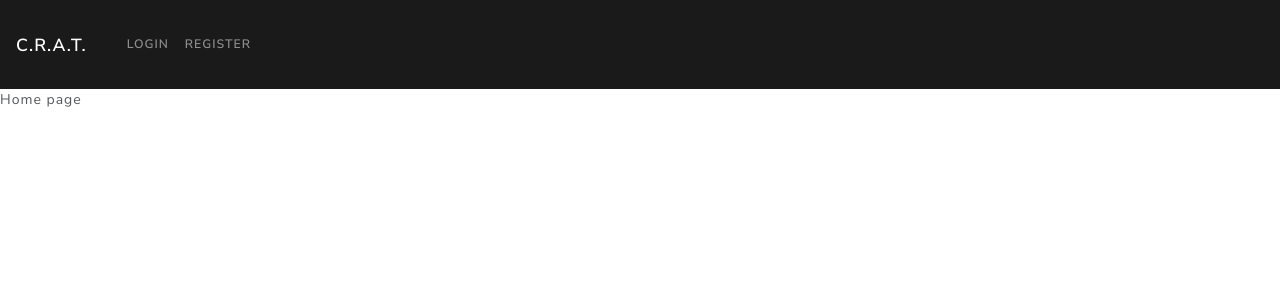
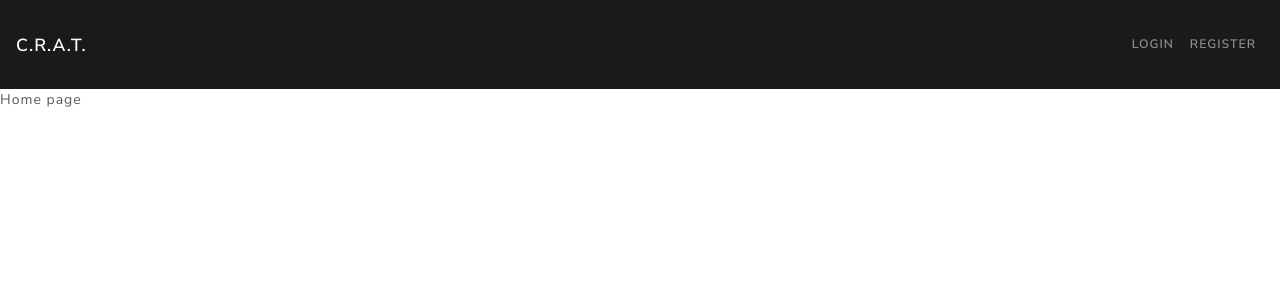
Before and after one commit to Kedyn/clash-royale-automated-tournament, a React (Create React App) app: page / in a window 1280 px wide. Shown: the top 300 px of the page. Built offline with nearby package versions, Linux system fonts and the light colour scheme; no server answers.

Commit message:
fixed navbar layout

```diff
--- a/src/components/layout/NavigationBar.jsx
+++ b/src/components/layout/NavigationBar.jsx
@@ -44,7 +44,7 @@ export default class NavigationBar extends Component {
           <Navbar.Toggle aria-controls="responsive-navbar-nav" />
 
           <Navbar.Collapse id="responsive-navbar-nav">
-            <Nav className="m1-auto">
+            <Nav className="ml-auto">
               {/* <Nav.Link onClick= {this.showHomepage}>Homepage</Nav.Link> */}
               {/* <Nav.Link onClick = {this.showCreateEvent}>Create Event</Nav.Link> */}
               <Nav.Link onClick={this.showLogin}>Login</Nav.Link>
```
